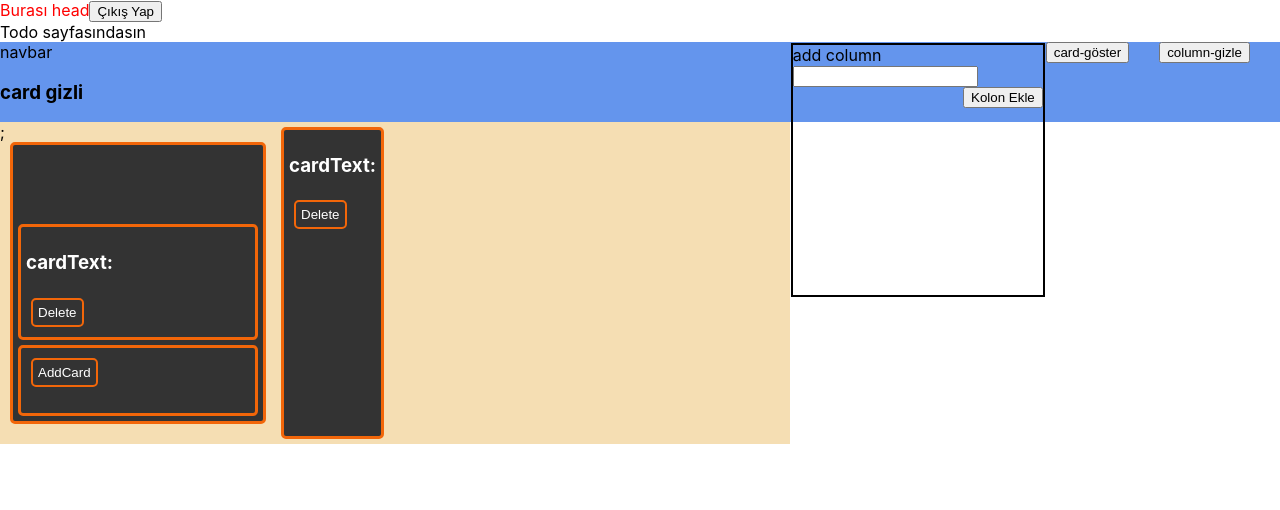
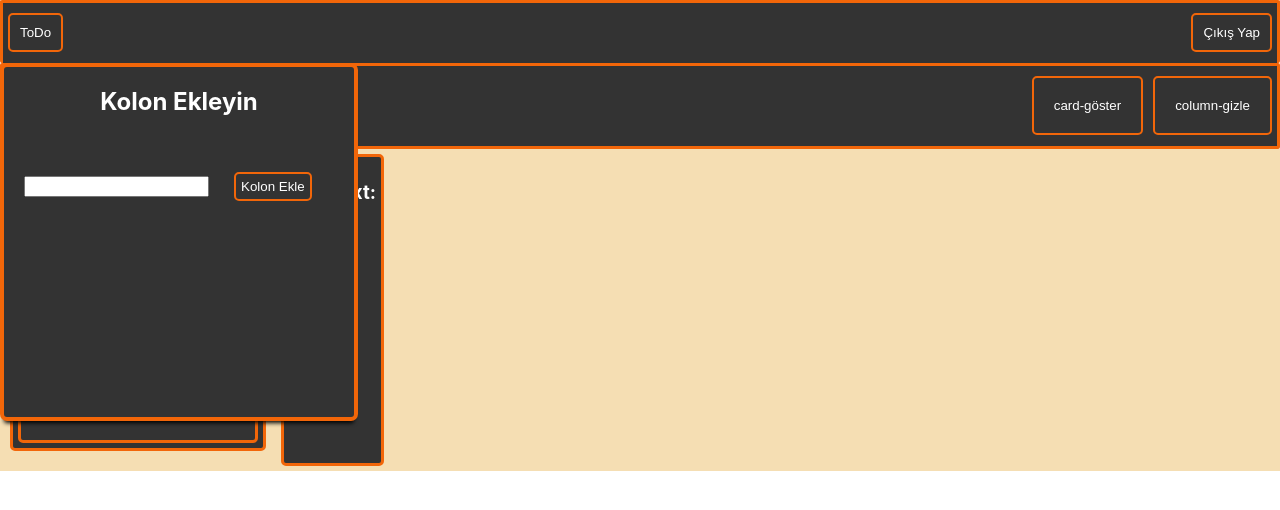
Before and after one commit to mertcancet/todo-redux, a React (Create React App) app: page /todo in a window 1280 px wide. Both pictures are taken after a click on the button "column-göster". Shown: the top 510 px of the page. Built offline with nearby package versions, Linux system fonts and the light colour scheme.

Commit message:
navbar and head css completed

```diff
--- a/src/componenets/BoardColumn/boardColumn.js
+++ b/src/componenets/BoardColumn/boardColumn.js
@@ -81,7 +81,7 @@ class BoardColumn extends React.Component {
                   {isAddCardHidden ? "AddCard" : "Hide AddCard"}
                 </button>
                 {!isAddCardHidden ? (
-                  <div >
+                  <div  >
                     <form onSubmit={(e) => this.cardHandleSubmit(e, index)}>
                       <label className="boardColumn__addCard--header">
                         Card header
--- a/src/componenets/Goodbye/goodbye.css
+++ b/src/componenets/Goodbye/goodbye.css
@@ -0,0 +1,12 @@
+.goodbye {
+  height: 95vh;
+  width: 99, 999999%;
+  background-color: #333;
+  border: 3px solid #f26609;
+  border-radius: 2px;
+}
+
+.goodbye--header {
+  color: white;
+  text-align: center;
+}
--- a/src/componenets/Goodbye/goodbye.js
+++ b/src/componenets/Goodbye/goodbye.js
@@ -2,7 +2,11 @@ import React from "react";
 import "./goodbye.css";
 class Goodbye extends React.PureComponent {
   render() {
-    return <div>Goodbye</div>;
+    return (
+      <div className="goodbye">
+        <h1 className="goodbye--header">Görüşürüz</h1>
+      </div>
+    );
   }
 }
 export default Goodbye;
--- a/src/componenets/Head/head.css
+++ b/src/componenets/Head/head.css
@@ -1,3 +1,28 @@
 .head {
-  color: red;
+  height: 60px;
+  width: 99, 999999%;
+  background-color: #333;
+  border: 3px solid #f26609;
+  border-bottom: 0px;
+  border-radius: 2px;
 }
+.head--exitBtn {
+  border: 2px solid #f26609;
+  border-radius: 5px;
+  background-color: #333;
+  color: white;
+  margin: 5px;
+  margin-top: 10px;
+  padding: 10px;
+  float: right;
+}
+.head--todoBtn {
+  border: 2px solid #f26609;
+  border-radius: 5px;
+  background-color: #333;
+  color: white;
+  margin: 5px;
+  margin-top: 10px;
+  padding: 10px;
+
+}
--- a/src/componenets/Head/head.js
+++ b/src/componenets/Head/head.js
@@ -7,7 +7,13 @@ class Head extends React.PureComponent {
     const { history } = this.props;
     return (
       <div className="head">
-        Burası head
+
+        <button
+          className="head--todoBtn"
+          onClick={() => history && history.push("/todo")}
+        >
+          ToDo
+        </button>
         <button
           className="head--exitBtn"
           onClick={() => history && history.push("/goodbye")}
--- a/src/componenets/Welcome/welcome.js
+++ b/src/componenets/Welcome/welcome.js
@@ -1,5 +1,5 @@
 import React from "react";
-import Navbar from "../navbar/navbar";
+
 import "./welcome.css";
 class Welcome extends React.PureComponent {
   render() {
@@ -10,7 +10,6 @@ class Welcome extends React.PureComponent {
         <button onClick={() => history && history.push("/todo")}>
           Todo Gönder{" "}
         </button>
-        <Navbar />
       </div>
     );
   }
--- a/src/componenets/navbar/navbar.css
+++ b/src/componenets/navbar/navbar.css
@@ -1,33 +1,63 @@
 .navbar {
   height: 80px;
-  width: 100%;
-  background-color: cornflowerblue;
+  width: 99, 999999%;
+  background-color: #333;
+  border: 3px solid #f26609;
+  border-radius: 2px;
 }
 .navbar__hideColumnBtn {
+  border: 2px solid #f26609;
+  border-radius: 5px;
+  background-color: #333;
+  color: white;
+  margin: 5px;
+  margin-top: 10px;
+  padding: 20px;
   float: right;
-  margin-right: 30px;
 }
-
+.navbar__hideColumnBtn:hover {
+  background-color: #f26609;
+}
 .navbar__hideCardBtn {
+  border: 2px solid #f26609;
+  border-radius: 5px;
+  background-color: #333;
+  color: white;
+  margin: 5px;
+  margin-top: 10px;
+  padding: 20px;
   float: right;
-  margin-right: 30px;
+}
+.navbar__hideCardBtn:hover {
+  background-color: #f26609;
 }
 .navbar__addColumn {
-  height: 250px;
-  width: 250px;
-  border: 2px solid black;
+  position: absolute;
+
+  height: 350px;
+  width: 350px;
+  background-color: #333;
+
+  box-shadow: 0 0 0 4px #f26609, 0 6px 4px black;
+  border-radius: 3px;
   margin: 1px;
   float: right;
 }
+.navbar__addColumn--header {
+  color: white;
+  text-align: center;
+}
+.navbar__addColumn--input {
+  margin: 20px;
+}
+
 .navbar__addColumn--btn {
-  float: right;
-}
-.colomn {
-  height: 250px;
-  width: 250px;
-  border: 2px solid black;
-  margin: 1px;
-  float: right;
+  border: 2px solid #f26609;
+  border-radius: 5px;
+  background-color: #333;
+  color: white;
+  margin: 5px;
+  padding: 5px;
 }
 
 .navbar__addCard {
@@ -37,6 +67,3 @@
   margin: 1px;
   float: right;
 }
-.btn {
-  float: right;
-}
--- a/src/componenets/navbar/navbar.js
+++ b/src/componenets/navbar/navbar.js
@@ -57,8 +57,10 @@ class Navbar extends React.Component {
 
     return (
       <div className="navbar">
-        navbar
-        <button className="navbar__hideColumnBtn" onClick={this.toggleHideColumn}>
+        <button
+          className="navbar__hideColumnBtn"
+          onClick={this.toggleHideColumn}
+        >
           {isColumnRendererHidden ? "column-göster" : "column-gizle"}
         </button>
         <button className="navbar__hideCardBtn" onClick={this.toggleHideCard}>
@@ -66,13 +68,14 @@ class Navbar extends React.Component {
         </button>
         {!isColumnRendererHidden ? (
           <div className="navbar__addColumn ">
-            add column
+            <h2 className="navbar__addColumn--header">Kolon Ekleyin</h2>
             <br />
             <input
+              className="navbar__addColumn--input"
               onChange={(e) => this.handleColumnText(e.target.value)}
             ></input>
             <button
-              className="add-colomn btn"
+              className="navbar__addColumn--btn"
               onClick={() =>
                 this.props.addColumn({
                   id: Math.random(),
@@ -84,7 +87,7 @@ class Navbar extends React.Component {
             </button>
           </div>
         ) : (
-          <h3>column gizli</h3>
+          <p></p>
         )}
         {!isCardRendererHidden ? (
           <div className="navbar__addCard">
@@ -112,9 +115,8 @@ class Navbar extends React.Component {
             </form>
           </div>
         ) : (
-          <h3>card gizli</h3>
+          <p></p>
         )}
-        ;
       </div>
     );
   }
--- a/src/componenets/toDo/todo.js
+++ b/src/componenets/toDo/todo.js
@@ -6,7 +6,6 @@ class Todo extends React.PureComponent {
   render() {
     return (
       <div>
-        Todo sayfasındasın
         <Navbar />
         <BoardColumn />
       </div>
```
